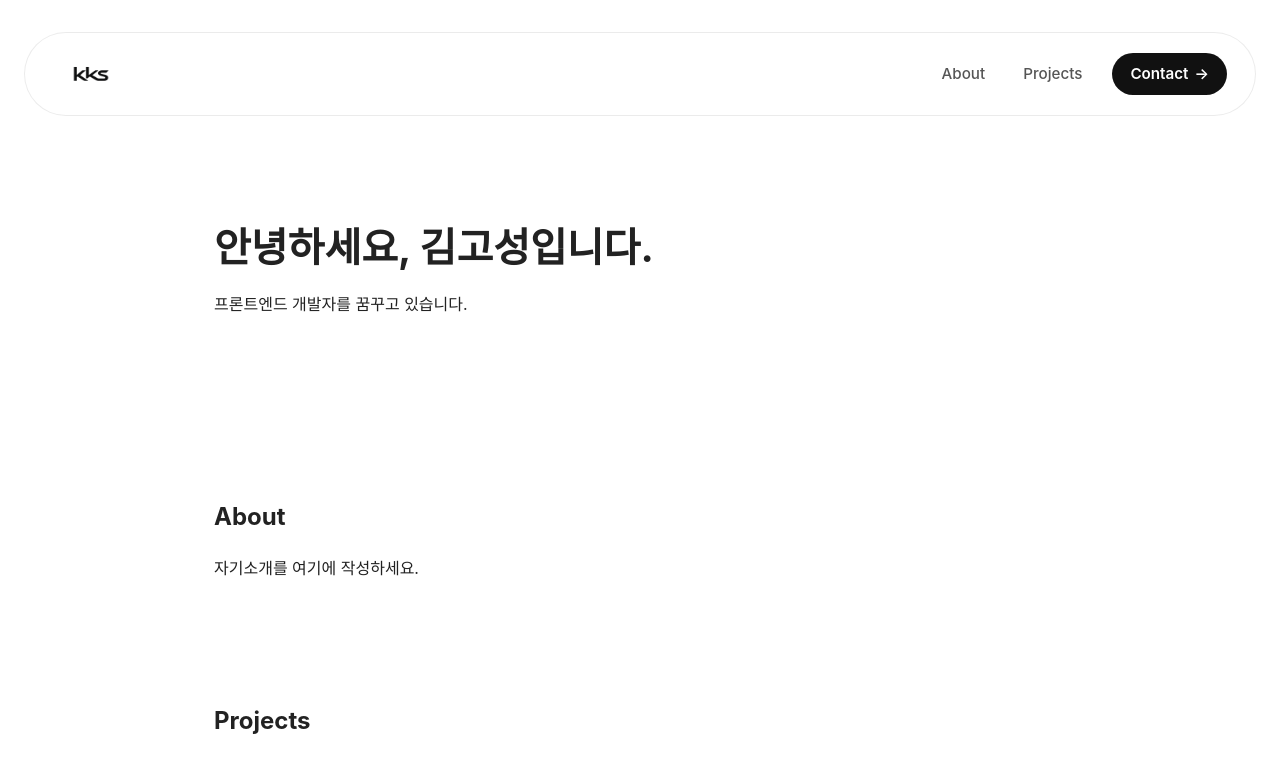
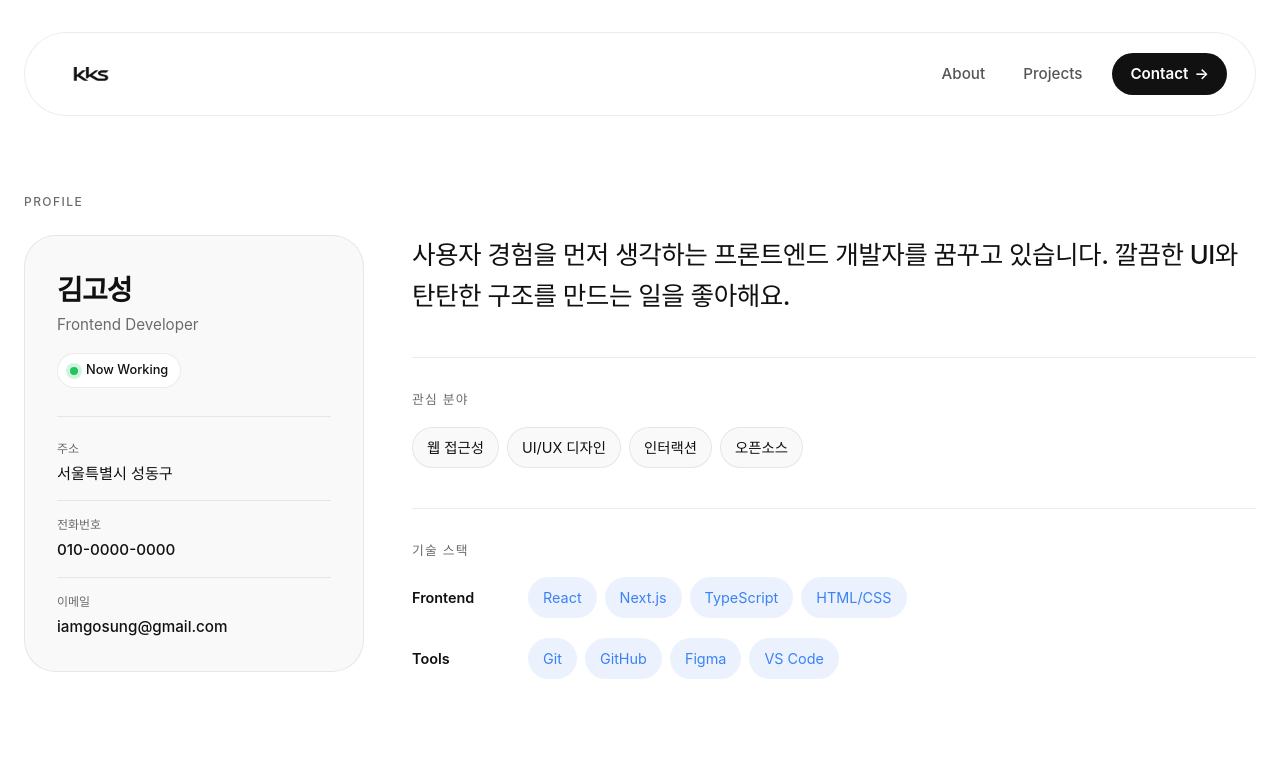
Before and after one commit to kimkosung/my-portfolio, a Next.js app: page / in a window 1280 px wide. Shown: the top 758 px of the page. Built offline with nearby package versions, Linux system fonts and the light colour scheme.

Commit message:
FEAT: UserProfile 섹션 구현

```diff
--- a/src/app/page.tsx
+++ b/src/app/page.tsx
@@ -1,5 +1,6 @@
 import styles from "./page.module.css";
 import {Footer, Header} from "@/components/index";
+import UserProfile from "@/sections/UserProfile";
 
 const projects = [
   { title: "프로젝트 1", description: "프로젝트 설명을 적어주세요.", link: "#" },
@@ -11,12 +12,8 @@ export default function Home() {
   return (
     <>
       <Header />
+      <UserProfile />
       <main className={styles.main}>
-        <section className={styles.hero}>
-          <h1>안녕하세요, 김고성입니다.</h1>
-          <p>프론트엔드 개발자를 꿈꾸고 있습니다.</p>
-        </section>
-
         <section id="about" className={styles.section}>
           <h2>About</h2>
           <p>자기소개를 여기에 작성하세요.</p>
--- /dev/null
+++ b/src/sections/UserProfile/UserProfile.tsx
@@ -0,0 +1,74 @@
+import styles from "./page.module.css";
+import { profile } from "./data";
+
+export default function UserProfile() {
+  return (
+    <section id="profile" className={styles.section}>
+      <div className={styles.container}>
+        <p className={styles.eyebrow}>Profile</p>
+
+        <div className={styles.layout}>
+          {/* 왼쪽: 기본 정보 카드 */}
+          <aside className={styles.card}>
+            <h2 className={styles.name}>{profile.name}</h2>
+            <p className={styles.role}>{profile.role}</p>
+
+            <span className={styles.status}>
+              <span className={styles.dot} />
+              {profile.status[0]}
+            </span>
+
+            <dl className={styles.info}>
+              {profile.info.map((item) => (
+                <div key={item.label} className={styles.infoRow}>
+                  <dt>{item.label}</dt>
+                  <dd>
+                    {item.href ? (
+                      <a href={item.href}>{item.value}</a>
+                    ) : (
+                      item.value
+                    )}
+                  </dd>
+                </div>
+              ))}
+            </dl>
+          </aside>
+
+          {/* 오른쪽: 소개 / 관심 분야 / 스킬 */}
+          <div className={styles.content}>
+            <p className={styles.intro}>{profile.intro}</p>
+
+            <div className={styles.block}>
+              <h3 className={styles.blockTitle}>관심 분야</h3>
+              <ul className={styles.tags}>
+                {profile.interests.map((interest) => (
+                  <li key={interest} className={styles.tag}>
+                    {interest}
+                  </li>
+                ))}
+              </ul>
+            </div>
+
+            <div className={styles.block}>
+              <h3 className={styles.blockTitle}>기술 스택</h3>
+              <div className={styles.skills}>
+                {profile.skills.map((group) => (
+                  <div key={group.category} className={styles.skillGroup}>
+                    <span className={styles.skillCategory}>{group.category}</span>
+                    <ul className={styles.tags}>
+                      {group.items.map((skill) => (
+                        <li key={skill} className={`${styles.tag} ${styles.skill}`}>
+                          {skill}
+                        </li>
+                      ))}
+                    </ul>
+                  </div>
+                ))}
+              </div>
+            </div>
+          </div>
+        </div>
+      </div>
+    </section>
+  );
+}
--- /dev/null
+++ b/src/sections/UserProfile/data.ts
@@ -0,0 +1,21 @@
+export const profile = {
+  name: "김고성",
+  role: "Frontend Developer",
+  status: ["Now Working", "Open to Working"],
+  intro:
+    "사용자 경험을 먼저 생각하는 프론트엔드 개발자를 꿈꾸고 있습니다. 깔끔한 UI와 탄탄한 구조를 만드는 일을 좋아해요.",
+  info: [
+    { label: "주소", value: "서울특별시 성동구" },
+    { label: "전화번호", value: "010-0000-0000", href: "tel:01000000000" },
+    {
+      label: "이메일",
+      value: "iamgosung@gmail.com",
+      href: "mailto:iamgosung@gmail.com",
+    },
+  ],
+  interests: ["웹 접근성", "UI/UX 디자인", "인터랙션", "오픈소스"],
+  skills: [
+    { category: "Frontend", items: ["React", "Next.js", "TypeScript", "HTML/CSS"] },
+    { category: "Tools", items: ["Git", "GitHub", "Figma", "VS Code"] },
+  ],
+};
--- /dev/null
+++ b/src/sections/UserProfile/index.ts
@@ -0,0 +1 @@
+export { default } from "./UserProfile";
--- /dev/null
+++ b/src/sections/UserProfile/page.module.css
@@ -0,0 +1,217 @@
+.section {
+  --bg: #ffffff;
+  --surface: #f9f9f9;
+  --fg: #111111;
+  --muted: #6b6b6b;
+  --line: rgba(0, 0, 0, 0.08);
+  --accent: #3b82f6;
+  --accent-soft: rgba(59, 130, 246, 0.1);
+
+  padding: 96px 0;
+  color: var(--fg);
+}
+
+@media (prefers-color-scheme: dark) {
+  .section {
+    --bg: #0c0c0d;
+    --surface: #151517;
+    --fg: #f5f5f5;
+    --muted: #8a8a8f;
+    --line: rgba(255, 255, 255, 0.08);
+    --accent-soft: rgba(59, 130, 246, 0.18);
+  }
+}
+
+.container {
+  max-width: 1280px;
+  margin: 0 auto;
+  padding: 0 24px;
+}
+
+.eyebrow {
+  margin: 0 0 24px;
+  font-size: 0.75rem;
+  font-weight: 500;
+  color: var(--muted);
+  text-transform: uppercase;
+  letter-spacing: 0.12em;
+}
+
+.layout {
+  display: grid;
+  grid-template-columns: 340px 1fr;
+  gap: 48px;
+  align-items: start;
+}
+
+/* ---------- 왼쪽 카드 ---------- */
+.card {
+  padding: 32px;
+  background: var(--surface);
+  border: 1px solid var(--line);
+  border-radius: 32px;
+}
+
+.avatar {
+  display: grid;
+  place-items: center;
+  width: 80px;
+  height: 80px;
+  margin-bottom: 20px;
+  font-size: 2rem;
+  font-weight: 700;
+  color: #fff;
+  background: linear-gradient(135deg, var(--accent), #8b5cf6);
+  border-radius: 24px;
+}
+
+.name {
+  margin: 0;
+  font-size: 1.75rem;
+  font-weight: 700;
+  letter-spacing: -0.03em;
+}
+
+.role {
+  margin: 0 0 16px;
+  font-size: 0.95rem;
+  color: var(--muted);
+}
+
+.status {
+  display: inline-flex;
+  align-items: center;
+  gap: 8px;
+  padding: 6px 12px;
+  font-size: 0.8rem;
+  font-weight: 500;
+  color: var(--fg);
+  background: var(--bg);
+  border: 1px solid var(--line);
+  border-radius: 999px;
+}
+
+.dot {
+  width: 8px;
+  height: 8px;
+  background: #22c55e;
+  border-radius: 50%;
+  box-shadow: 0 0 0 4px rgba(34, 197, 94, 0.2);
+}
+
+.info {
+  margin: 28px 0 0;
+  padding-top: 8px;
+  border-top: 1px solid var(--line);
+}
+
+.infoRow {
+  display: flex;
+  flex-direction: column;
+  gap: 4px;
+  padding: 14px 0;
+  border-bottom: 1px solid var(--line);
+}
+
+.infoRow:last-child {
+  border-bottom: none;
+  padding-bottom: 0;
+}
+
+.infoRow dt {
+  font-size: 0.75rem;
+  color: var(--muted);
+}
+
+.infoRow dd {
+  margin: 0;
+  font-size: 0.95rem;
+  font-weight: 500;
+  word-break: break-all;
+}
+
+.infoRow a {
+  color: var(--fg);
+  text-decoration: none;
+  transition: color 0.2s ease;
+}
+
+.infoRow a:hover {
+  color: var(--accent);
+}
+
+/* ---------- 오른쪽 콘텐츠 ---------- */
+.content {
+  display: flex;
+  flex-direction: column;
+  gap: 40px;
+}
+
+.intro {
+  margin: 0;
+  font-size: clamp(1.25rem, 2.2vw, 1.6rem);
+  font-weight: 500;
+  line-height: 1.6;
+  letter-spacing: -0.02em;
+}
+
+.block {
+  padding-top: 32px;
+  border-top: 1px solid var(--line);
+}
+
+.blockTitle {
+  margin: 0 0 16px;
+  font-size: 0.8rem;
+  font-weight: 500;
+  color: var(--muted);
+  text-transform: uppercase;
+  letter-spacing: 0.1em;
+}
+
+.tags {
+  display: flex;
+  flex-wrap: wrap;
+  gap: 8px;
+  margin: 0;
+  padding: 0;
+  list-style: none;
+}
+
+.tag {
+  padding: 8px 14px;
+  font-size: 0.9rem;
+  background: var(--surface);
+  border: 1px solid var(--line);
+  border-radius: 999px;
+  transition: transform 0.2s ease, border-color 0.2s ease;
+}
+
+.tag:hover {
+  transform: translateY(-2px);
+  border-color: var(--accent);
+}
+
+.skill {
+  color: var(--accent);
+  background: var(--accent-soft);
+  border-color: transparent;
+}
+
+.skills {
+  display: flex;
+  flex-direction: column;
+  gap: 20px;
+}
+
+.skillGroup {
+  display: grid;
+  grid-template-columns: 100px 1fr;
+  align-items: center;
+  gap: 16px;
+}
+
+.skillCategory {
+  font-size: 0.9rem;
+  font-weight: 600;
+}
```
